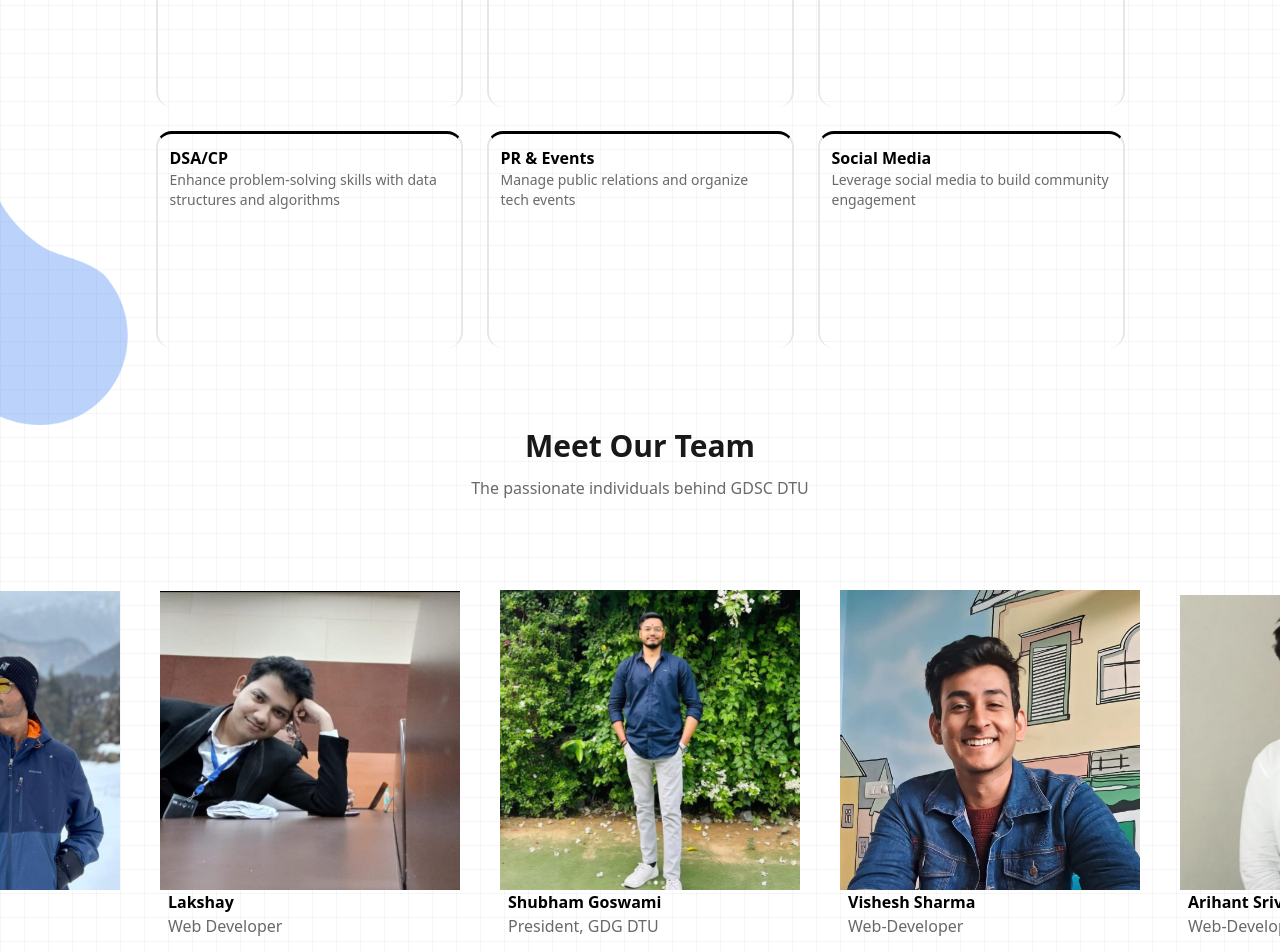
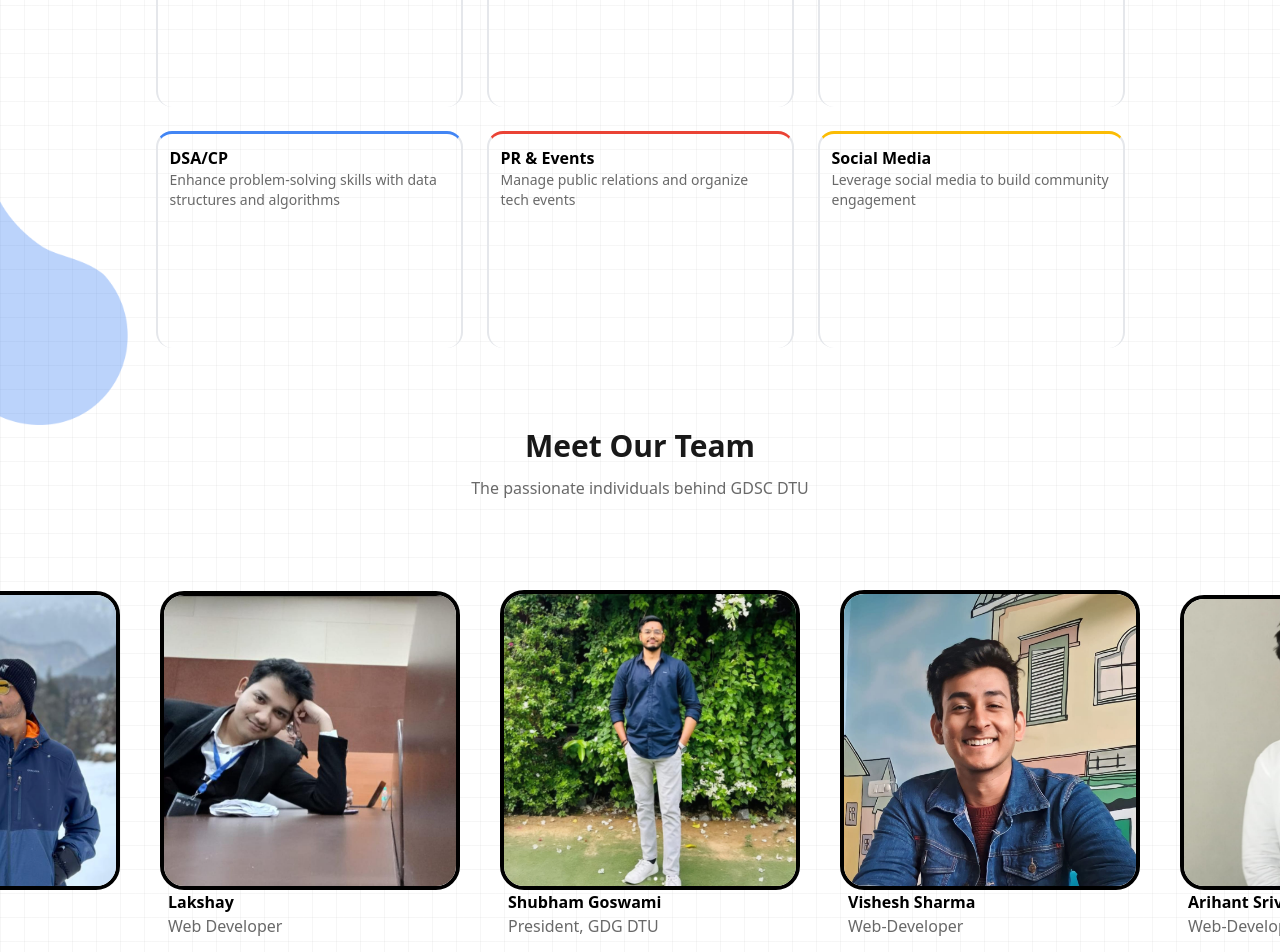
Before and after one commit to Ravi3727/playground, a React (Vite) app in the folder Frontend/: page / in a window 1280 px wide. Shown: the part 2320-3272 px from the top of the page. Built offline with nearby package versions, Linux system fonts and the light colour scheme; no server answers.

Commit message:
cards styling

```diff
--- a/Frontend/src/components/cards/ProfileCard.jsx
+++ b/Frontend/src/components/cards/ProfileCard.jsx
@@ -5,7 +5,7 @@ const ProfileCard = ({ color, name, role,image }) => {
   return (
     <div >
       <div className='w-[300px] h-[350px] rounded-2xl relative z-30 '  style={{ backgroundColor: color }}>
-        <img className='absolute bottom-0 object-fill ' src={image} alt="" />
+        <img className='absolute bottom-0 object-fill hover:shadow-xl hover:scale-105 transition-all rounded-3xl border-4 border-black' src={image} alt="" />
       </div>
 
       <h1 className='font-bold text-start px-2 '>{name}</h1>
--- a/Frontend/src/components/homePageSections/BottomSection.jsx
+++ b/Frontend/src/components/homePageSections/BottomSection.jsx
@@ -57,7 +57,7 @@ const teamMembers = [
 ];
 
 const BottomSection = () => {
-  const colors = [];
+  const colors = ["#4285F4", "#EA4335", "#FBBC04"];
   const profileColors = [];
   const scrollRef = useRef(null);
 
```
